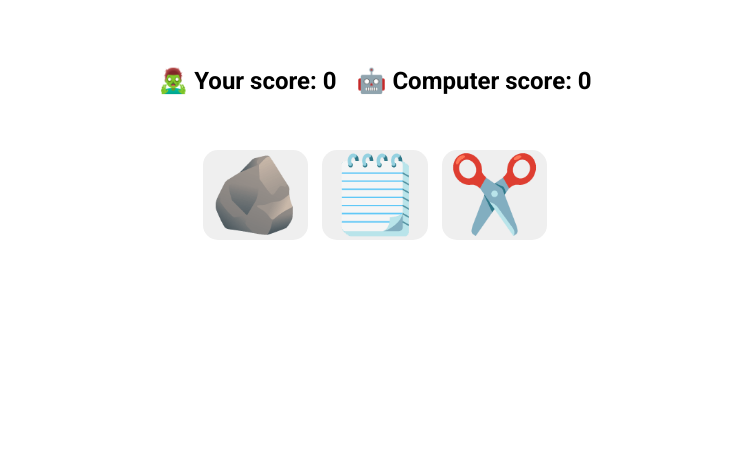
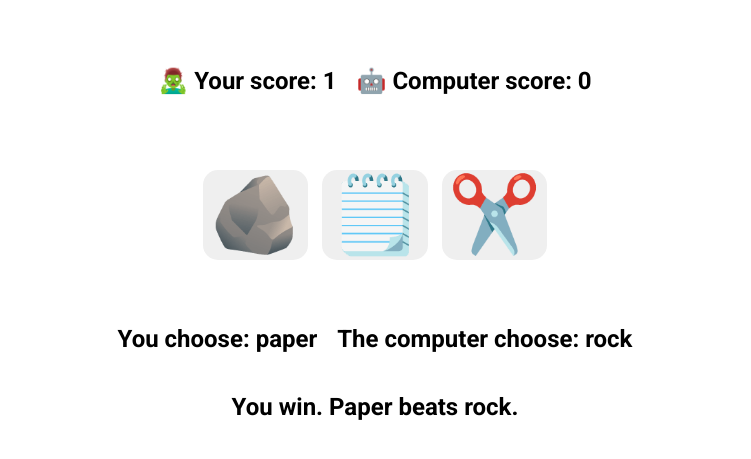
Before and after one commit to brayd3nmay/rock-paper-scissors, a plain HTML site: page index.html in a window 1280 px wide. Both pictures are taken after a click on the button "🗒️". Shown: the part 149-608 px from the top of the page, without its empty margins (265-1016 px from the left). Drawn offline with Linux system fonts and the light colour scheme.

Commit message:
Add game logic

```diff
--- a/index.html
+++ b/index.html
@@ -4,7 +4,7 @@
     <meta charset="UTF-8">
     <meta name="viewport" content="width=device-width, initial-scale=1.0">
     <title>Rock Paper Scissors</title>
-    <script src="javascript.js"></script>
+    <script src="javascript.js" defer></script>
     <link rel="stylesheet" href="styles.css">
     <link rel="preconnect" href="https://fonts.googleapis.com">
     <link rel="preconnect" href="https://fonts.gstatic.com" crossorigin>
@@ -13,13 +13,18 @@
 <body>
     <h1>Rock Paper Scissors</h1>
     <div id="scoreboard">
-        <h2>🧟‍♂️ Your score: 0</h2>
-        <h2>🤖 Computer score: 0</h2>
+        <h2 id="humanScore">🧟‍♂️ Your score: 0</h2>
+        <h2 id="computerScore">🤖 Computer score: 0</h2>
     </div>
-    <div>
-        <button>🪨</button>
-        <button>🗒️</button>
-        <button>✂️</button>
+    <div id="buttons">
+        <button id="rock">🪨</button>
+        <button id="paper">🗒️</button>
+        <button id="scissors">✂️</button>
     </div>
+    <div id="choices">
+        <h2 id="humanChoice">Pick Rock, Paper, or Scissors to start the game!</h2>
+        <h2 id="computerChoice"></h2>
+    </div>
+    <h2 id="roundStatus">First to 5 wins!</h2>
 </body>
 </html>
--- a/javascript.js
+++ b/javascript.js
@@ -1,5 +1,40 @@
 let computerScore = 0;
 let humanScore = 0;
+
+const hScore = document.querySelector("#humanScore");
+const cScore = document.querySelector('#computerScore');
+
+const humanChoice = document.querySelector('#humanChoice');
+const computerChoice = document.querySelector('#computerChoice');
+
+const buttons = document.querySelectorAll("button");
+
+buttons.forEach(button => button.addEventListener('click', () => {
+    // get the human choice
+    let human = button.id;
+    humanChoice.textContent = `You choose: ${human}`;
+
+    // get the computer choice
+    let computer = getComputerChoice();
+    computerChoice.textContent = `The computer choose: ${computer.toLowerCase()}`;
+
+    playRound(computer, human.toUpperCase());
+
+    // update the score to the user
+    hScore.textContent = `🧟‍♂️ Your score: ${humanScore}`;
+    cScore.textContent = `🤖 Computer score: ${computerScore}`;
+
+    // check to see if the game is over
+    if(checkGame(humanScore, computerScore)) {
+        const body = document.querySelector('body');
+
+        if(humanScore > computerScore){
+            body.innerHTML = '<h1>GAME OVER</h1><h1>YOU WIN</h1>';
+        } else {
+            body.innerHTML = '<h1>GAME OVER</h1><h1>YOU LOOSE</h1>';
+        }
+    }
+}));
 
 function getComputerChoice() {
     let randNum = Math.floor(Math.random() * 3);
@@ -14,41 +49,44 @@ function getComputerChoice() {
 }
 
 function playRound(computer, human) {
+    const roundStatus = document.querySelector("#roundStatus");
+
     if(computer == human) {
-        console.log('Round Draw\n');
+        roundStatus.textContent = 'Round Draw';
     } else if(computer == 'ROCK' && human == 'SCISSORS') {
-        console.log('You loose. Rock beats scissors.\n');
+        roundStatus.textContent = 'You loose. Rock beats scissors.';
 
         computerScore++;
     } else if(computer == 'SCISSORS' && human == 'PAPER') {
-        console.log('You loose. Scissors beats paper.\n');
+        roundStatus.textContent = 'You loose. Scissors beats paper.';
 
         computerScore++;
     } else if(computer == 'PAPER' && human == 'ROCK') {
-        console.log('You loose. Paper beats rock.\n');
+        roundStatus.textContent = 'You loose. Paper beats rock.';
 
         computerScore++;
     } else if(computer == 'SCISSORS' && human == 'ROCK') {
-        console.log('You win. Rock beats scissors.\n');
+        roundStatus.textContent = 'You win. Rock beats scissors.';
 
         humanScore++;
     } else if(computer == 'PAPER' && human == 'SCISSORS') {
-        console.log('You win. Scissors beats paper.\n');
+        roundStatus.textContent = 'You win. Scissors beats paper.';
 
         humanScore++;
     } else if(computer == 'ROCK' && human == 'PAPER') {
-        console.log('You win. Paper beats rock.\n');
+        roundStatus.textContent = 'You win. Paper beats rock.';
 
         humanScore++;
     } else {
-        console.log('Error\n');
+        roundStatus.textContent = 'Error';
     }
 }
 
-if(computerScore === humanScore) {
-    console.log('Game draw.\n');
-} else if(computerScore > humanScore) {
-    console.log('Computer wins game.\n');
-} else {
-    console.log('Human wins game.\n');
+function checkGame(humanScore, computerScore) {
+    if(humanScore > 4 || computerScore > 4) {
+        return true;
+    }
+    else {
+        return false;
+    }
 }
--- a/styles.css
+++ b/styles.css
@@ -1,15 +1,12 @@
-h1, h2 {
+body {
     font-family: "Roboto";
+    display: flex;
+    flex-direction: column;
+    align-items: center;
 }
 
 h1 {
     font-size: 75px;
-}
-
-body {
-    display: flex;
-    flex-direction: column;
-    align-items: center;
 }
 
 #scoreboard {
@@ -26,3 +23,13 @@ button {
     margin: 5px;
     border-radius: 15px;
 }
+
+#buttons {
+    margin-top: 20px;
+    margin-bottom: 40px;
+}
+
+#choices {
+    display: flex;
+    gap: 20px;
+}
```
